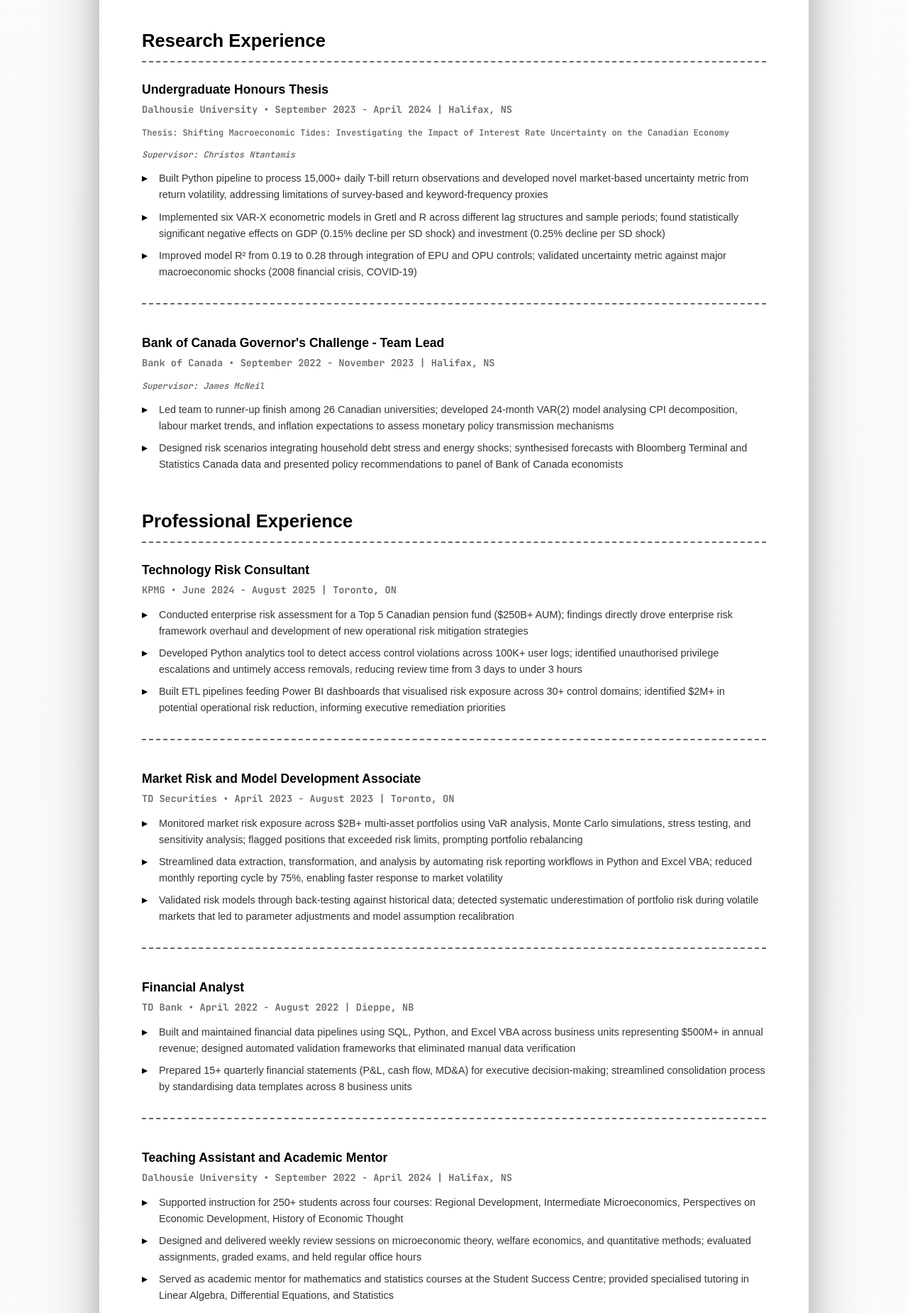
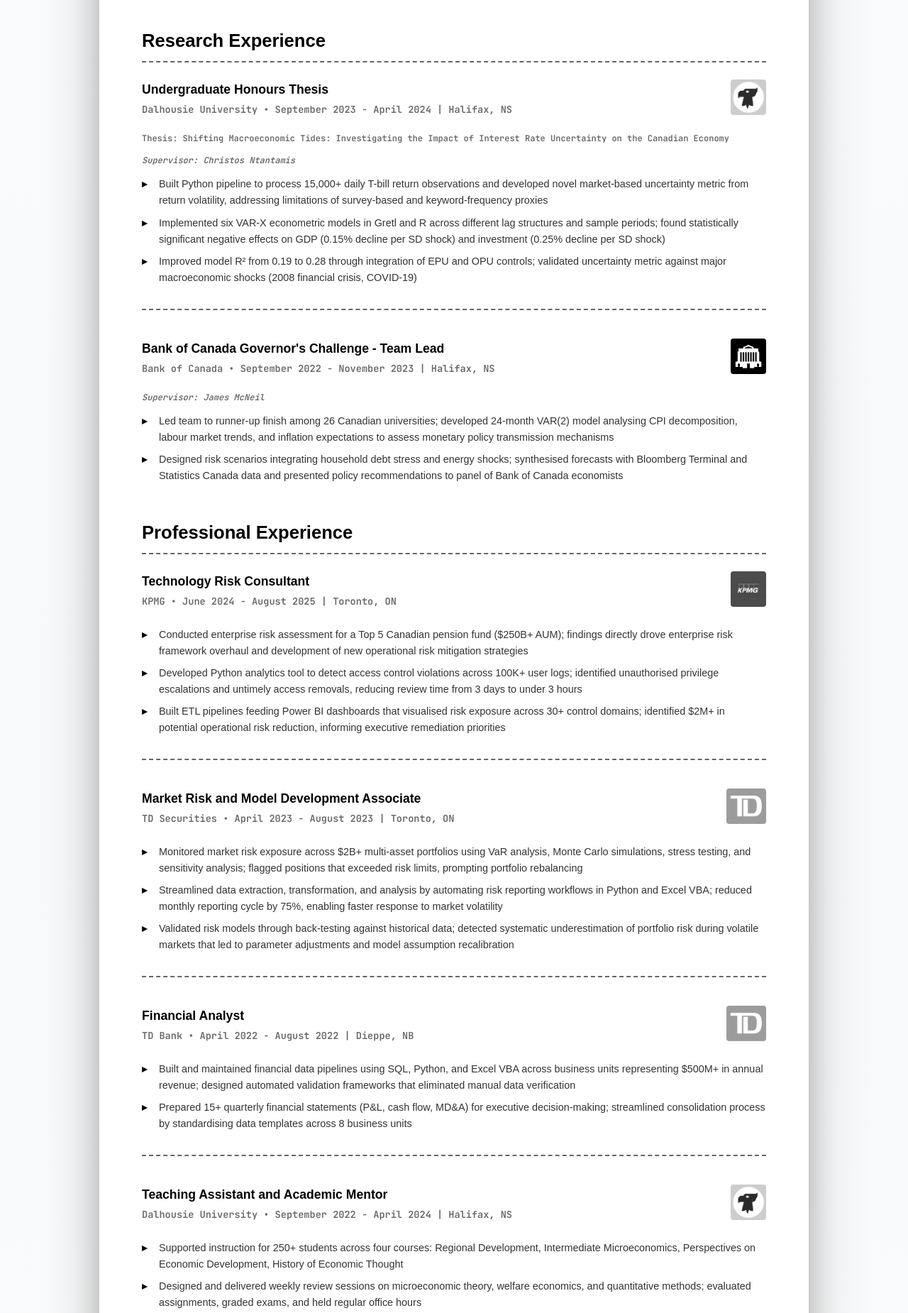
Before and after one commit to Stivi-Canka/my-website, a plain HTML site: page pages/resume.html in a window 1280 px wide. Shown: the part 468-2318 px from the top of the page at 71% size. Drawn offline with nearby package versions, Linux system fonts and the light colour scheme.

Commit message:
Add institution logos to resume and fix landing page layout

```diff
--- a/css/styles.css
+++ b/css/styles.css
@@ -72,7 +72,7 @@
     grid-template-columns: 1.4fr 1fr;
     grid-template-rows: auto auto 7rem auto;
     gap: 20px 38px;
-    min-height: calc(100vh - 120px);
+    height: auto;
     align-items: start;
     position: relative;
     z-index: 1;
--- a/pages/resume.html
+++ b/pages/resume.html
@@ -121,8 +121,13 @@
             <div class="resume-section">
                 <h2>Research Experience</h2>
                 <div class="resume-item">
+                    <div class="experience-header">
+                        <div class="experience-text">
                             <h3>Undergraduate Honours Thesis</h3>
                             <p class="company">Dalhousie University • September 2023 - April 2024 | Halifax, NS</p>
+                        </div>
+                        <img src="../assets/Dal_logo.jpeg" alt="Dalhousie University" class="company-logo-right">
+                    </div>
                     <p class="company" style="font-weight: 600; margin-top: 0.5rem; font-size: 0.75rem;">Thesis: Shifting Macroeconomic Tides: Investigating the Impact of Interest Rate Uncertainty on the Canadian Economy</p>
                     <p class="company" style="font-style: italic; margin-top: 0.25rem; font-size: 0.75rem;">Supervisor: Christos Ntantamis</p>
                     <ul class="achievement-list">
@@ -132,8 +137,13 @@
                     </ul>
                 </div>
                 <div class="resume-item">
+                    <div class="experience-header">
+                        <div class="experience-text">
                             <h3>Bank of Canada Governor's Challenge - Team Lead</h3>
                             <p class="company">Bank of Canada • September 2022 - November 2023 | Halifax, NS</p>
+                        </div>
+                        <img src="../assets/Bank-of-Canada-Logo.jpg" alt="Bank of Canada" class="company-logo-right">
+                    </div>
                     <p class="company" style="font-style: italic; margin-top: 0.25rem; font-size: 0.75rem;">Supervisor: James McNeil</p>
                     <ul class="achievement-list">
                         <li>Led team to runner-up finish among 26 Canadian universities; developed 24-month VAR(2) model analysing CPI decomposition, labour market trends, and inflation expectations to assess monetary policy transmission mechanisms</li>
@@ -146,8 +156,13 @@
             <div class="resume-section">
                 <h2>Professional Experience</h2>
                 <div class="resume-item">
+                    <div class="experience-header">
+                        <div class="experience-text">
                             <h3>Technology Risk Consultant</h3>
                             <p class="company">KPMG • June 2024 - August 2025 | Toronto, ON</p>
+                        </div>
+                        <img src="../assets/KPMG_logo.jpeg" alt="KPMG" class="company-logo-right">
+                    </div>
                     <ul class="achievement-list">
                         <li>Conducted enterprise risk assessment for a Top 5 Canadian pension fund ($250B+ AUM); findings directly drove enterprise risk framework overhaul and development of new operational risk mitigation strategies</li>
                         <li>Developed Python analytics tool to detect access control violations across 100K+ user logs; identified unauthorised privilege escalations and untimely access removals, reducing review time from 3 days to under 3 hours</li>
@@ -155,8 +170,13 @@
                     </ul>
                 </div>
                 <div class="resume-item">
+                    <div class="experience-header">
+                        <div class="experience-text">
                             <h3>Market Risk and Model Development Associate</h3>
                             <p class="company">TD Securities • April 2023 - August 2023 | Toronto, ON</p>
+                        </div>
+                        <img src="../assets/Toronto-Dominion_Bank_logo.svg.png" alt="TD Securities" class="company-logo-right">
+                    </div>
                     <ul class="achievement-list">
                         <li>Monitored market risk exposure across $2B+ multi-asset portfolios using VaR analysis, Monte Carlo simulations, stress testing, and sensitivity analysis; flagged positions that exceeded risk limits, prompting portfolio rebalancing</li>
                         <li>Streamlined data extraction, transformation, and analysis by automating risk reporting workflows in Python and Excel VBA; reduced monthly reporting cycle by 75%, enabling faster response to market volatility</li>
@@ -164,16 +184,26 @@
                     </ul>
                 </div>
                 <div class="resume-item">
+                    <div class="experience-header">
+                        <div class="experience-text">
                             <h3>Financial Analyst</h3>
                             <p class="company">TD Bank • April 2022 - August 2022 | Dieppe, NB</p>
+                        </div>
+                        <img src="../assets/Toronto-Dominion_Bank_logo.svg.png" alt="TD Bank" class="company-logo-right">
+                    </div>
                     <ul class="achievement-list">
                         <li>Built and maintained financial data pipelines using SQL, Python, and Excel VBA across business units representing $500M+ in annual revenue; designed automated validation frameworks that eliminated manual data verification</li>
                         <li>Prepared 15+ quarterly financial statements (P&L, cash flow, MD&A) for executive decision-making; streamlined consolidation process by standardising data templates across 8 business units</li>
                     </ul>
                 </div>
                 <div class="resume-item">
+                    <div class="experience-header">
+                        <div class="experience-text">
                             <h3>Teaching Assistant and Academic Mentor</h3>
                             <p class="company">Dalhousie University • September 2022 - April 2024 | Halifax, NS</p>
+                        </div>
+                        <img src="../assets/Dal_logo.jpeg" alt="Dalhousie University" class="company-logo-right">
+                    </div>
                     <ul class="achievement-list">
                         <li>Supported instruction for 250+ students across four courses: Regional Development, Intermediate Microeconomics, Perspectives on Economic Development, History of Economic Thought</li>
                         <li>Designed and delivered weekly review sessions on microeconomic theory, welfare economics, and quantitative methods; evaluated assignments, graded exams, and held regular office hours</li>
@@ -186,8 +216,13 @@
             <div class="resume-section">
                 <h2>Leadership & Extracurricular Experience</h2>
                 <div class="resume-item">
+                    <div class="experience-header">
+                        <div class="experience-text">
                             <h3>Founder and President</h3>
                             <p class="company">Albanian Trailblazers • May 2023 - Present | Online</p>
+                        </div>
+                        <img src="../assets/Albanian_Trailblazers_logo.png" alt="Albanian Trailblazers" class="company-logo-right">
+                    </div>
                     <ul class="achievement-list">
                         <li>Founded youth-led NGO providing educational opportunities to Albanian students globally; built cross-functional teams in 20+ countries and scaled organisation to 30+ mentors and 90+ mentees</li>
                         <li>Designed and launched various initiatives including professional workshop series, educational podcasts, a monthly magazine celebrating Albanian heritage, and an annual networking summit connecting diaspora students with academic and career resources</li>
@@ -195,8 +230,13 @@
                     </ul>
                 </div>
                 <div class="resume-item">
+                    <div class="experience-header">
+                        <div class="experience-text">
                             <h3>Founder and President</h3>
                             <p class="company">Dalhousie Quantitative Finance Society • July 2023 - August 2024 | Halifax, NS</p>
+                        </div>
+                        <img src="../assets/QFS_logo.png" alt="Quantitative Finance Society" class="company-logo-right">
+                    </div>
                     <ul class="achievement-list">
                         <li>Established university's first quantitative finance organisation; organised and led workshops covering modern portfolio theory, derivatives pricing models, and algorithmic trading strategies, growing membership to 50+ students within the first semester</li>
                         <li>Led quantitative case competition emphasising econometric forecasting, DCF modelling, and risk-adjusted return analysis; facilitated peer-led sessions applying optimisation frameworks to real-world trading and business management scenarios</li>
@@ -322,7 +362,7 @@
                         <li>
                             <div class="cert-content">
                                 <span><strong>2025:</strong> Algorithms Specialisation -- Stanford Online</span>
-                                <a href="https://www.coursera.org/account/accomplishments/specialization/I42IQWRYFIRG" target="_blank" rel="noopener noreferrer" class="credential-btn">
+                                <a href="../assets/Canka_Stivi_Stanford_Algorithms_Specialization.pdf" target="_blank" rel="noopener noreferrer" class="credential-btn">
                                     <span class="material-icons">verified</span>
                                     Show Credential
                                 </a>
@@ -331,7 +371,7 @@
                         <li>
                             <div class="cert-content">
                                 <span><strong>2025:</strong> Machine Learning Specialisation -- Stanford Online</span>
-                                <a href="https://www.coursera.org/account/accomplishments/specialization/QS52CMGYMS61" target="_blank" rel="noopener noreferrer" class="credential-btn">
+                                <a href="../assets/Canka_Stivi_Stanford_Machine_Learning_Specialization.pdf" target="_blank" rel="noopener noreferrer" class="credential-btn">
                                     <span class="material-icons">verified</span>
                                     Show Credential
                                 </a>
@@ -721,6 +761,41 @@
             font-family: 'JetBrains Mono', monospace;
         }
 
+        /* Company/Institution Logo Styling */
+        .experience-header {
+            display: flex;
+            justify-content: space-between;
+            align-items: flex-start;
+            gap: 20px;
+            margin-bottom: 0.5rem;
+        }
+
+        .experience-text {
+            flex: 1;
+        }
+
+        .experience-text h3 {
+            margin-bottom: 0.25rem;
+        }
+
+        .experience-text .company {
+            margin-top: 0;
+        }
+
+        .company-logo-right {
+            height: 50px;
+            width: auto;
+            object-fit: contain;
+            flex-shrink: 0;
+            border-radius: 4px;
+            filter: grayscale(100%);
+            transition: filter 0.3s ease;
+        }
+
+        .resume-item:hover .company-logo-right {
+            filter: grayscale(0%);
+        }
+
         @media (max-width: 768px) {
             .test-score-details {
                 grid-template-columns: 1fr;
@@ -733,6 +808,14 @@
                 white-space: normal;
                 text-align: center;
             }
+
+            .company-logo-right {
+                display: none;
+            }
+
+            .experience-header {
+                flex-direction: column;
+            }
         }
     </style>
 
```
Also changed, not shown: assets/Albanian_Trailblazers_logo.png (added), assets/Bank-of-Canada-Logo.jpg (added), assets/Dal_logo.jpeg (added), assets/KPMG_logo.jpeg (added), assets/QFS_logo.png (added), assets/Toronto-Dominion_Bank_logo.svg.png (added), 3 other files. Lines whose indentation alone changed are shown as unchanged.
